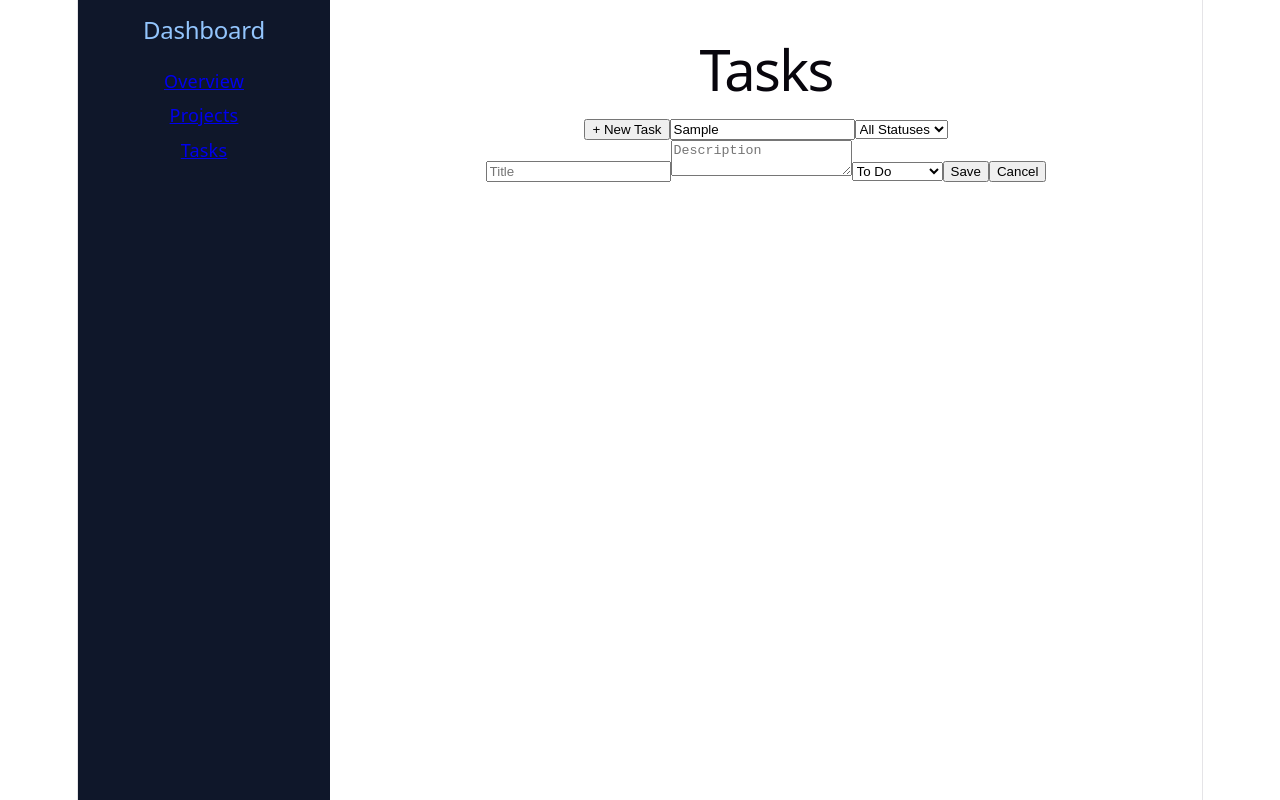
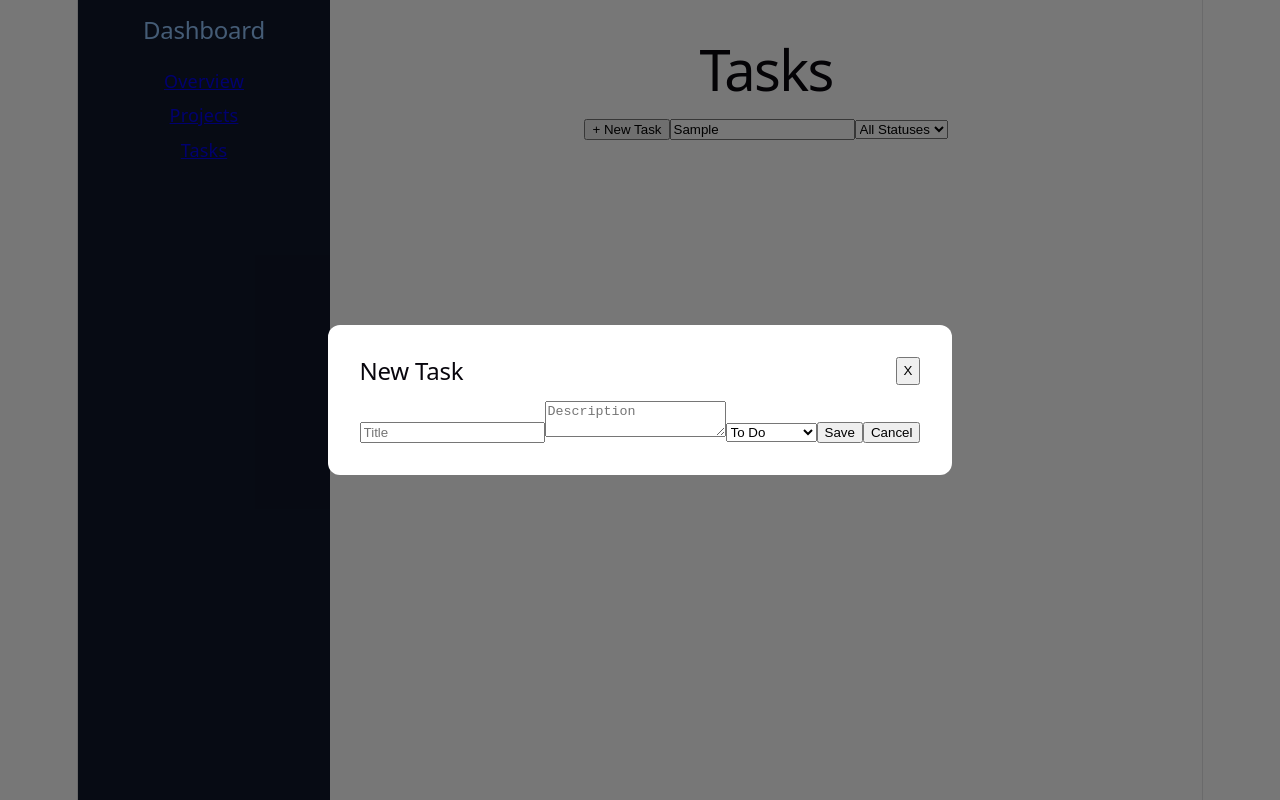
Before and after one commit to Astral-Wanderer/dashboard-app, a React (Vite) app: page /tasks in a window 1280 px wide. Both pictures are taken after typing "Sample" into the empty fields and a click on the button "+ New Task". Built offline with nearby package versions, Linux system fonts and the light colour scheme.

Commit message:
Week 2 Day 6 Reusable Modal Component

```diff
--- /dev/null
+++ b/src/components/Modal/index.tsx
@@ -0,0 +1,26 @@
+
+import { ReactNode } from 'react';
+
+interface Props {
+    isOpen: boolean;
+    onClose: () => void;
+    title: string;
+    children: ReactNode;
+}
+
+export default function Modal({ isOpen, onClose, title, children }: Props) {
+    if (!isOpen) return null;
+
+    return (
+        <div style={{ position:'fixed', inset:0, background:'#0008', display:'flex', alignItems:'center',
+            justifyContent:'center', zIndex:1000 }}>
+            <div style={{ background:'#fff', borderRadius:12, padding:32, minWidth:400 }}>
+                <div style={{ display:'flex', justifyContent:'space-between', marginBottom:16 }}>
+                    <h2 style={{ margin:0 }}>{title}</h2>
+                    <button onClick={onClose}>X</button>
+                </div>
+                {children}
+            </div>
+        </div>
+    );
+}
--- a/src/pages/TasksPage.tsx
+++ b/src/pages/TasksPage.tsx
@@ -1,3 +1,4 @@
+import Modal from '../components/Modal';
 import { useState } from 'react';
 import type { Task, TaskFormData, Status } from '../types';
 import { mockTasks } from '../utils/mockData';
@@ -77,17 +78,24 @@ export default function TasksPage() {
                 <option value="DONE">Done</option>
             </select>
 
-            {/* Task form for creating or editing tasks */}
-            {(showForm || editingTask) && (
+            {/* Display the task form inside a modal */}
+            <Modal
+                isOpen={showForm || !!editingTask}
+                onClose={() => {
+                    setShowForm(false);
+                    setEditingTask(null);
+                }}
+                title={editingTask ? 'Edit Task' : 'New Task'}
+            >
                 <TaskForm
                     initialData={editingTask ?? undefined}
-                    onSubmit={handleCreate}
+                    onSubmit={editingTask ? handleUpdate : handleCreate}
                     onCancel={() => {
                         setShowForm(false);
                         setEditingTask(null);
                     }}
                 />
-            )}
+            </Modal>
 
             {/* Render tasks matching the search and status filter */}
             {filteredTasks.map(task => (
```
Also changed, not shown: src/components/Modal/style.css (added).
